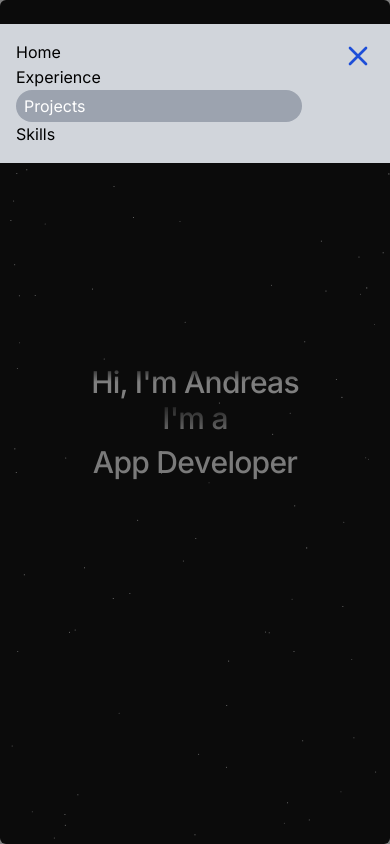
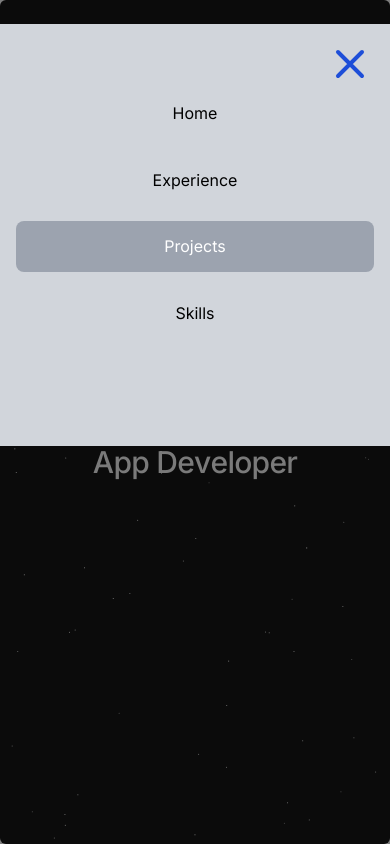
Before and after one commit to AndresLie/AndresLie, a Next.js app: page / in a window 390 px wide. Both pictures are taken after a click on the button "Toggle menu". Shown: the top 844 px of the page. Built offline with nearby package versions, Linux system fonts and the light colour scheme.

Commit message:
improve mobile navbar

```diff
--- a/src/components/ui/navbar-menu.tsx
+++ b/src/components/ui/navbar-menu.tsx
@@ -22,19 +22,20 @@
   activeSection,
 }: {
   setActive: (item: string) => void;
-  active:string|null;
+  active: string | null;
   item: string;
   children?: React.ReactNode;
   activeSection: boolean;
 }) => {
-  const delay =  0.15; // Adjust the delay for the cascading effect
+  const delay = 0.15; // Adjust the delay for the cascading effect
 
   const handleScroll = (e: React.MouseEvent<HTMLAnchorElement>) => {
     e.preventDefault();
     const element = document.getElementById(item);
     if (element) {
       const yOffset = -96; // Fixed offset of 96px
-      const yPosition = element.getBoundingClientRect().top + window.pageYOffset + yOffset;
+      const yPosition =
+        element.getBoundingClientRect().top + window.pageYOffset + yOffset;
 
       window.scrollTo({
         top: yPosition,
@@ -48,8 +49,10 @@
   return (
     <motion.div
       onMouseEnter={() => setActive(item)}
-      className={`relative ${
-        activeSection ? "bg-gray-400 text-white p-1 px-2 rounded-full md:w-auto w-[80%]" : ""
+      className={`relative flex items-center justify-center h-[6vh] md:h-auto ${
+        activeSection
+          ? "bg-gray-400 text-white md:p-1 md:px-2 rounded-lg md:rounded-full md:w-auto"
+          : ""
       }`}
       initial={{ opacity: 0, y: 20 }}
       animate={{ opacity: 1, y: 0 }}
@@ -57,7 +60,7 @@
     >
       <Link href={`#${item}`} passHref onClick={handleScroll}>
         <motion.p
-          className={`cursor-pointer text-black hover:opacity-[0.9] dark:text-white ${
+          className={`cursor-pointer text-black hover:opacity-[0.9] dark:text-white flex justify-center md:justify-normal items-center ${
             activeSection ? "text-white" : ""
           }`}
         >
@@ -71,7 +74,7 @@
           transition={{ ...transition, delay: delay + 0.2 }}
         >
           {active === item && children && (
-            <div className=" hidden md:block absolute top-[calc(100%_+_0.5rem)] left-1/2 transform -translate-x-1/2 pt-4">
+            <div className="hidden md:block absolute top-[calc(100%_+_0.5rem)] left-1/2 transform -translate-x-1/2 pt-4">
               <motion.div
                 transition={transition}
                 layoutId="active"
@@ -102,9 +105,23 @@
     setMenuOpen(!menuOpen);
   };
 
+  useEffect(() => {
+    // Toggle body overflow when menu is open
+    if (menuOpen) {
+      document.body.style.overflow = "hidden";
+    } else {
+      document.body.style.overflow = "";
+    }
+
+    // Clean up by resetting overflow when component unmounts
+    return () => {
+      document.body.style.overflow = "";
+    };
+  }, [menuOpen]);
+
   return (
     <nav
-    className="relative flex items-center justify-between bg-gray-300 md:rounded-full md:py-3 w-full"
+      className="relative flex items-center justify-between bg-gray-300 md:rounded-full md:py-3 w-full "
       onMouseLeave={() => setActive(null)}
     >
       {/* Hamburger Icon / X Icon for Small Screens */}
@@ -116,7 +133,7 @@
         >
           {menuOpen ? (
             <svg
-            className="h-8 w-8"
+              className="h-12 w-12"
               fill="none"
               stroke="currentColor"
               viewBox="0 0 24 24"
@@ -130,7 +147,7 @@
             </svg>
           ) : (
             <svg
-            className="h-8 w-8"
+              className="h-12 w-12"
               fill="none"
               stroke="currentColor"
               viewBox="0 0 24 24"
@@ -150,7 +167,7 @@
       <div
         className={`${
           menuOpen ? "block" : "hidden"
-      } md:flex md:justify-evenly flex-col md:flex-row items-center w-full top-full left-0 right-0 bg-gray-300 md:bg-transparent z-20 p-4 md:p-0`}
+        } md:flex md:justify-evenly flex-col md:flex-row items-center w-full top-full left-0 right-0 bg-gray-300 md:bg-transparent z-20 p-4 md:p-0 h-[50vh] md:h-full pt-16 md:pt-0 space-y-4 md:space-y-0`}
       >
         {children}
       </div>
@@ -165,6 +182,9 @@
     </nav>
   );
 };
+
+
+
 export const ProductItem = ({
   title,
   description,
```
Lines whose indentation alone changed are shown as unchanged.
